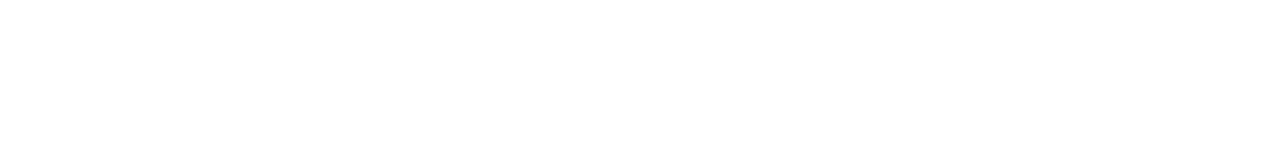
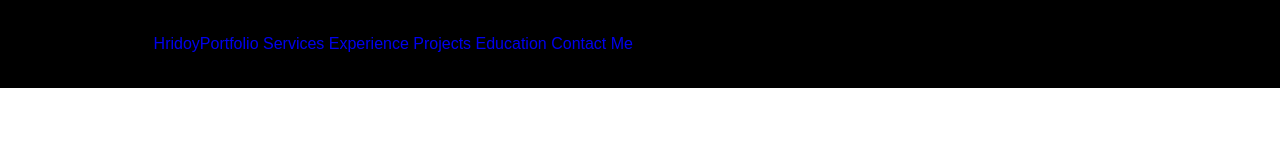
Before and after one commit to hridoydas23150/hridoy-das-250, a plain HTML site: page index.html in a window 1280 px wide. Drawn offline with nearby package versions, Linux system fonts and the light colour scheme.

Commit message:
hridoydas-arjun

```diff
--- a/index.html
+++ b/index.html
@@ -6,9 +6,21 @@
     <title>My First Website</title>
             <!-- LINK TO CSS -->
     <link rel="stylesheet" href="style.css">
+    <link href='https://unpkg.com/boxicons@2.1.4/css/boxicons.min.css' rel='stylesheet'>
 </head>
 <body>
+    <header class="header">
+        <a href="#" class="logo"> <span> Hri</span>doy</a>
 
 
-</body>
+    <nav class="navbar">
+        <a href="#" class="active">Portfolio</a>
+        <a href="#">Services</a>
+        <a href="#">Experience</a>
+        <a href="#">Projects</a>
+        <a href="#">Education</a>
+     </nav>\
+     <a href="#" class="contact">Contact Me</a>
+     </header>
+    </body>
 </html>
--- a/style.css
+++ b/style.css
@@ -0,0 +1,25 @@
+
+*{
+    margin: 0;
+    padding: 0;
+    box-sizing: border-box;
+    font-family: 'poppins' , sans-serif;
+    text-decoration: none;
+    list-style: none;
+
+}
+.header{
+    position: fixed;
+    top: 0;
+    left: 0;
+    width: 100%;
+    padding: 35px 12%;
+    background: black;
+    backdrop-filter: blur(10px);
+    display: flex;
+    align-items: center;
+    z-index: 100;
+}
+.logo{
+
+}
```
